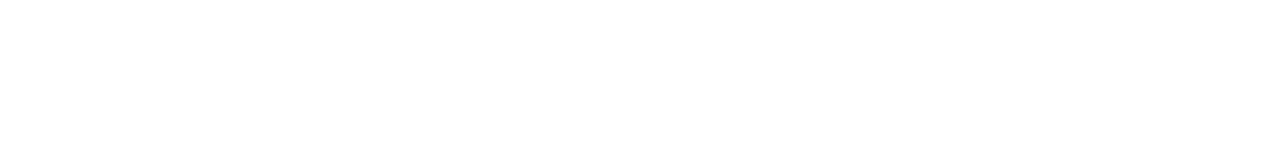
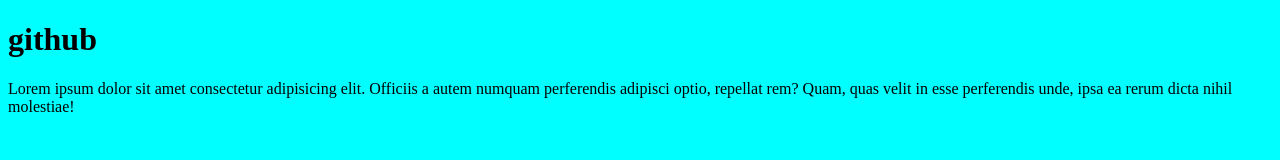
Before and after one commit to pablonicolas4572/mi_proyecto, a plain HTML site: page index.html in a window 1280 px wide. Drawn offline with Linux system fonts and the light colour scheme.

Commit message:
ingrese un parrafo y estilos

```diff
--- a/index.html
+++ b/index.html
@@ -8,6 +8,7 @@
     <title>github</title>
 </head>
 <body>
-
+    <h1>github</h1>
+    <p>Lorem ipsum dolor sit amet consectetur adipisicing elit. Officiis a autem numquam perferendis adipisci optio, repellat rem? Quam, quas velit in esse perferendis unde, ipsa ea rerum dicta nihil molestiae!</p>
 </body>
 </html>
--- a/styles.css
+++ b/styles.css
@@ -0,0 +1,3 @@
+body{
+    background-color: aqua;
+}
```
